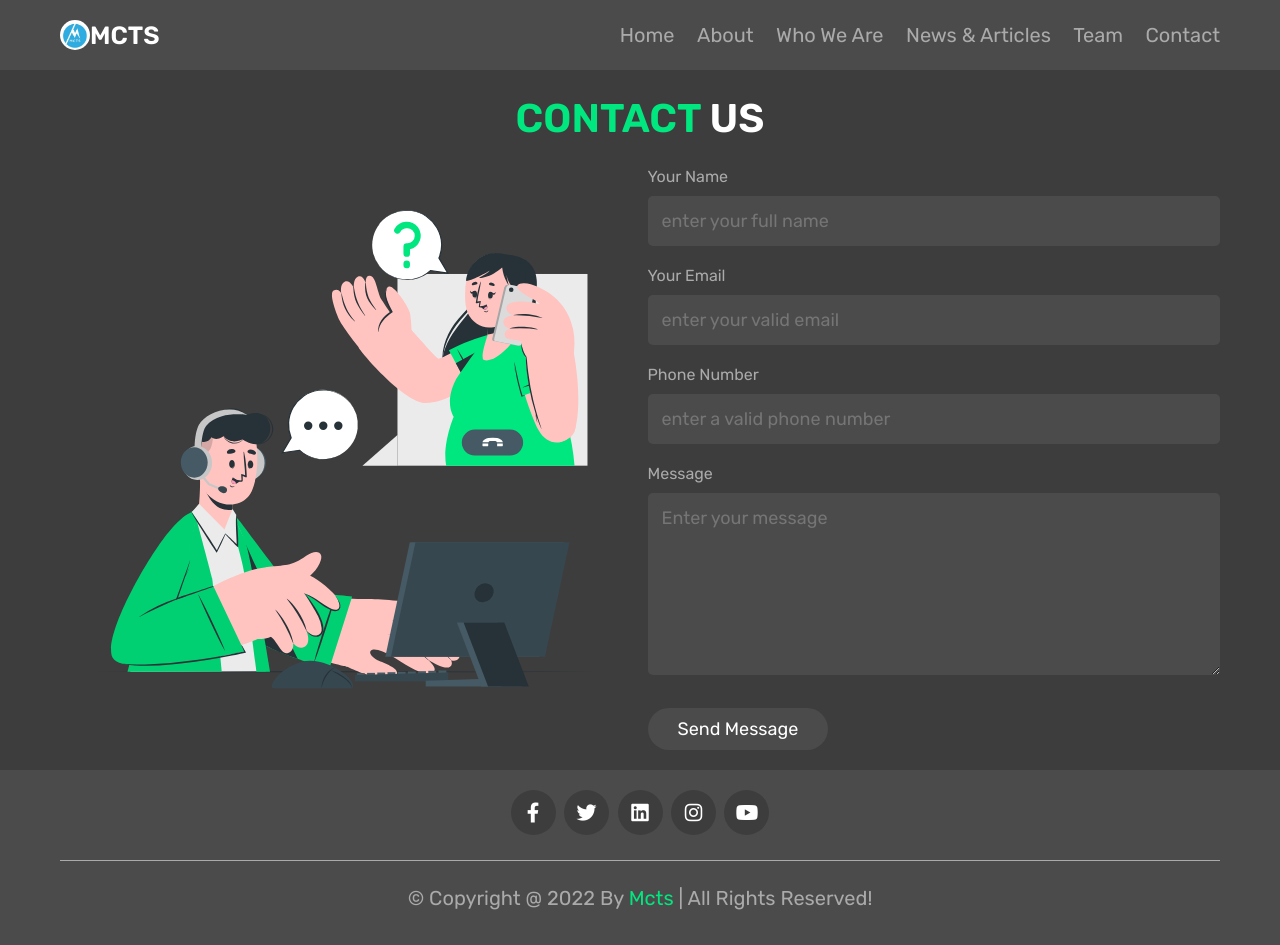
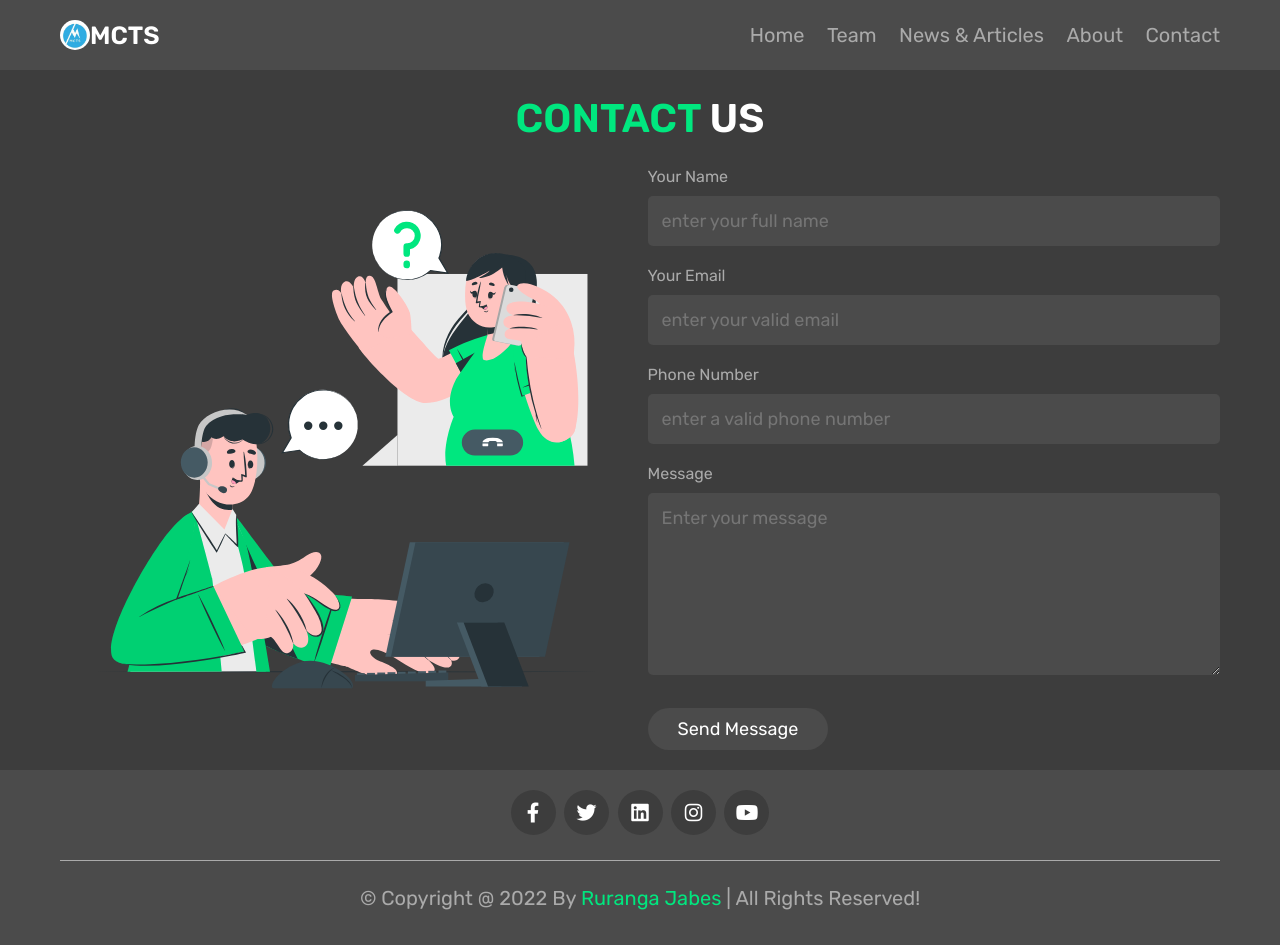
Before and after one commit to kagaba-etienne/mcts, a plain HTML site: page pages/contactus.html in a window 1280 px wide. Drawn offline with nearby package versions, Linux system fonts and the light colour scheme.

Commit message:
ordered the navigation bar

```diff
--- a/pages/contactus.html
+++ b/pages/contactus.html
@@ -30,11 +30,10 @@
 
         <nav class="navbar">
           <a href="../index.html">home</a>
-          <a href="./aboutus.html">about</a>
-          <a href="aboutus.html#whoWeAre">who we are</a>
+          <a href="./aboutus.html#teachers">Team</a>
           <!-- <a href="#courses">services</a> -->
           <a href="../pages/news.html">News & Articles</a>
-          <a href="./aboutus.html#teachers">Team</a>
+          <a href="./aboutus.html">about</a>
           <!-- <a href="#reviews">reviews</a> -->
           <a href="#contact">contact</a>
         </nav>
@@ -135,7 +134,7 @@
         </div>
 
         <div class="credit">
-          &copy; copyright @ 2022 by <span>mcts</span> | all rights
+          &copy; copyright @ 2022 by <span>Ruranga Jabes</span> | all rights
           reserved!
         </div>
       </section>
```
Also changed, not shown: index.html (+2 -3 lines), pages/aboutus.html (+3 -4 lines), pages/news.html (+2 -3 lines).
